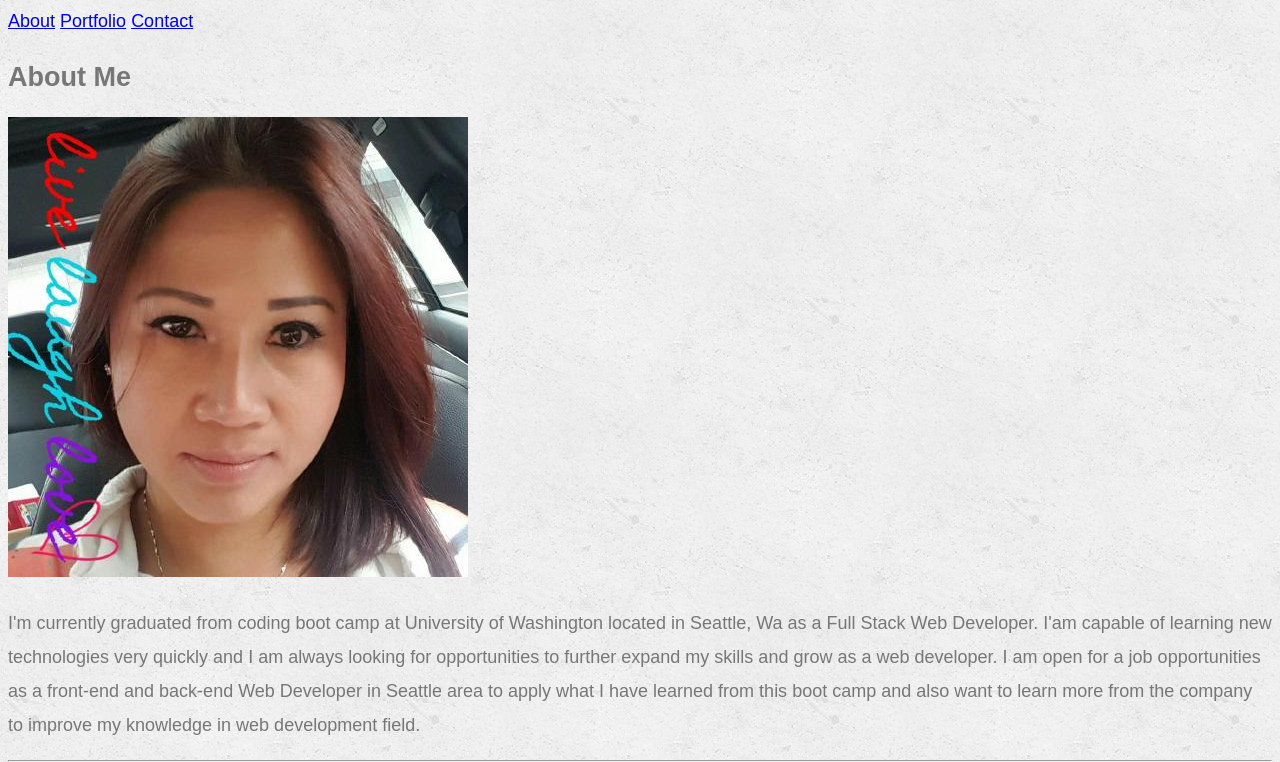
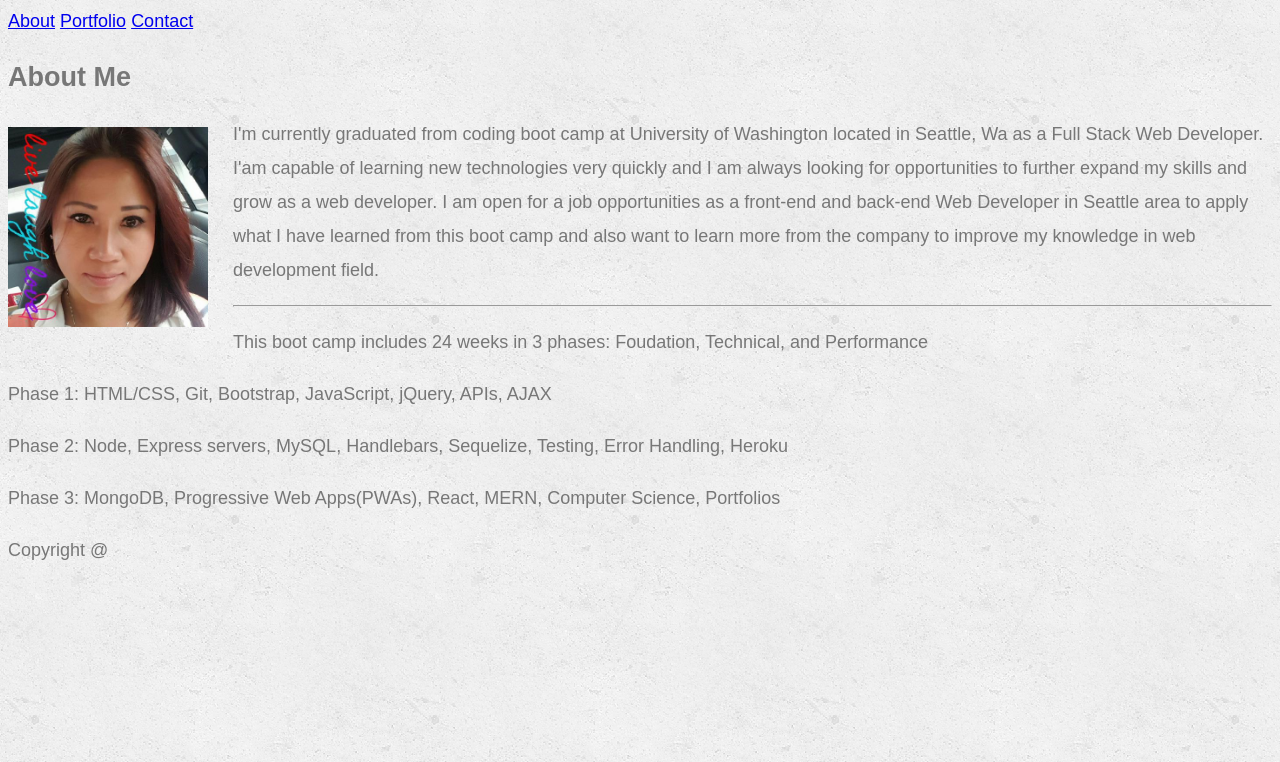
Before and after one commit to ThanhNgo888/Week1HW_UW_HTML_CSS_Git-Portfolio, a plain HTML site: page index.html in a window 1280 px wide. Shown: the part 38-800 px from the top of the page. Drawn offline with Linux system fonts and the light colour scheme.

Commit message:
aboutMe image's css added

```diff
--- a/assets/CSS/style.css
+++ b/assets/CSS/style.css
@@ -5,3 +5,15 @@ body {
   color: #777777;
   background: url("../images/concrete_seamless.png");
 }
+
+* {
+  box-sizing: border-box;
+}
+
+#image {
+    float: left;
+    width: 200px;
+    height: auto;
+    margin-top: 10px;
+    margin-right: 25px;
+}
```
Also changed, not shown: 2 other files. Lines whose indentation alone changed are shown as unchanged.
